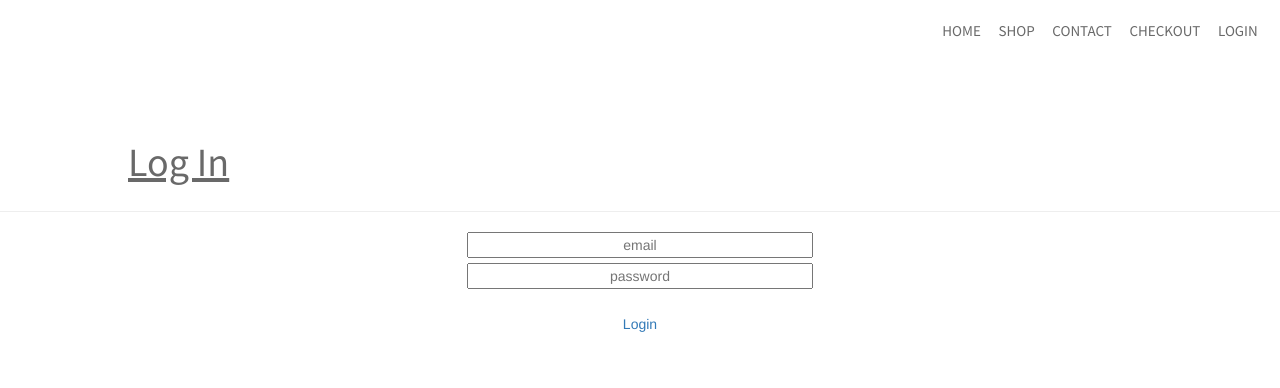
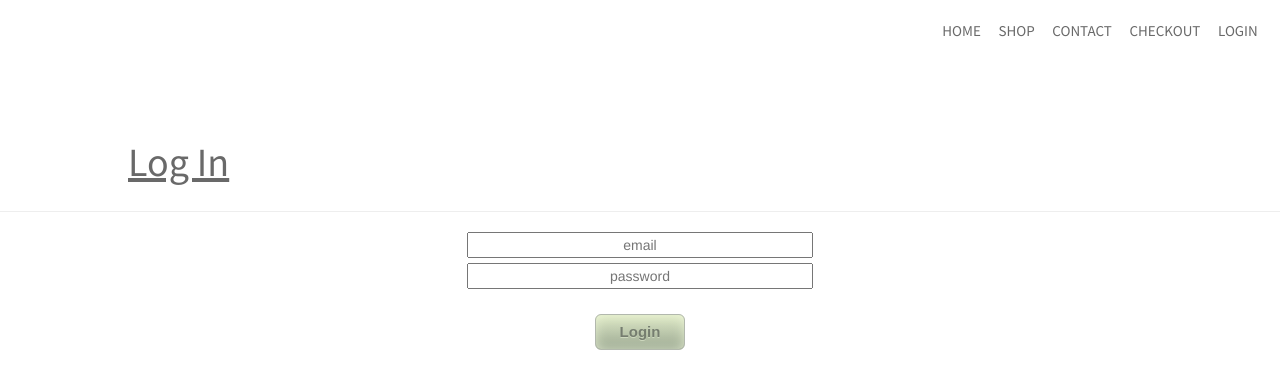
Before and after one commit to odilialirani/iff, a website: page login.html in a window 1280 px wide. Drawn offline with nearby package versions, Linux system fonts and the light colour scheme.

Commit message:
login button added

```diff
--- a/style.css
+++ b/style.css
@@ -132,3 +132,44 @@ body.fade-out {
 
     text-align: center;
 }
+
+.loginButton {
+	-moz-box-shadow:inset 0px 0px 14px -3px #f2fadc;
+	-webkit-box-shadow:inset 0px 0px 14px -3px #f2fadc;
+	box-shadow:inset 0px 0px 14px -3px #f2fadc;
+	background:-webkit-gradient(linear, left top, left bottom, color-stop(0.05, #dbe6c4), color-stop(1, #9ba892));
+	background:-moz-linear-gradient(top, #dbe6c4 5%, #9ba892 100%);
+	background:-webkit-linear-gradient(top, #dbe6c4 5%, #9ba892 100%);
+	background:-o-linear-gradient(top, #dbe6c4 5%, #9ba892 100%);
+	background:-ms-linear-gradient(top, #dbe6c4 5%, #9ba892 100%);
+	background:linear-gradient(to bottom, #dbe6c4 5%, #9ba892 100%);
+	filter:progid:DXImageTransform.Microsoft.gradient(startColorstr='#dbe6c4', endColorstr='#9ba892',GradientType=0);
+	background-color:#dbe6c4;
+	-moz-border-radius:6px;
+	-webkit-border-radius:6px;
+	border-radius:6px;
+	border:1px solid #b2b8ad;
+	display:inline-block;
+	cursor:pointer;
+	color:#757d6f;
+	font-family:Arial;
+	font-size:15px;
+	font-weight:bold;
+	padding:6px 24px;
+	text-decoration:none;
+	text-shadow:0px 1px 0px #ced9bf;
+}
+.loginButton:hover {
+	background:-webkit-gradient(linear, left top, left bottom, color-stop(0.05, #9ba892), color-stop(1, #dbe6c4));
+	background:-moz-linear-gradient(top, #9ba892 5%, #dbe6c4 100%);
+	background:-webkit-linear-gradient(top, #9ba892 5%, #dbe6c4 100%);
+	background:-o-linear-gradient(top, #9ba892 5%, #dbe6c4 100%);
+	background:-ms-linear-gradient(top, #9ba892 5%, #dbe6c4 100%);
+	background:linear-gradient(to bottom, #9ba892 5%, #dbe6c4 100%);
+	filter:progid:DXImageTransform.Microsoft.gradient(startColorstr='#9ba892', endColorstr='#dbe6c4',GradientType=0);
+	background-color:#9ba892;
+}
+.loginButton:active {
+	position:relative;
+	top:1px;
+}
```
